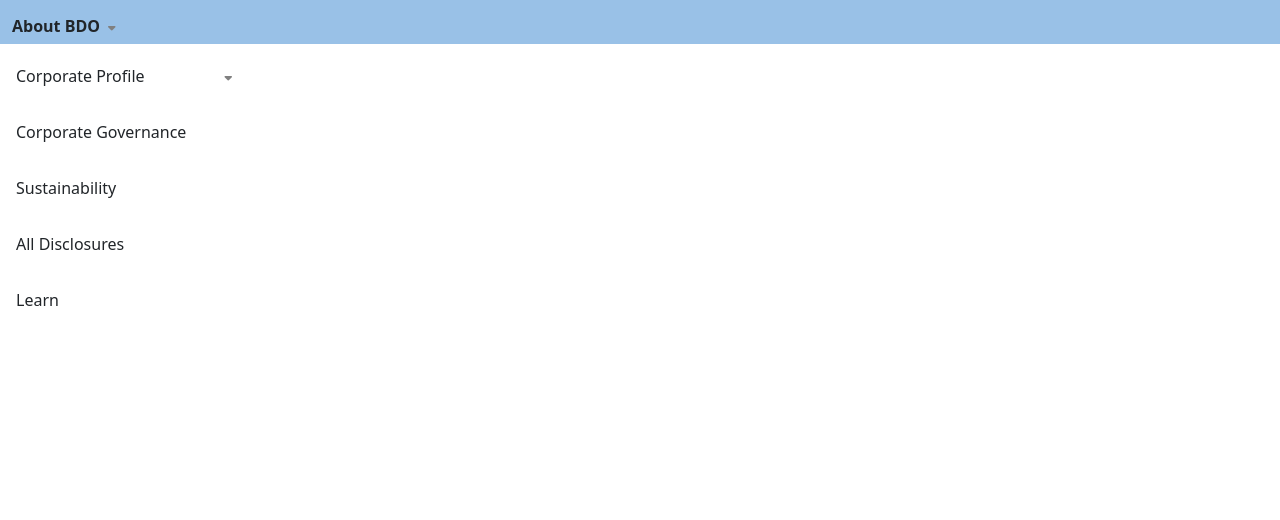
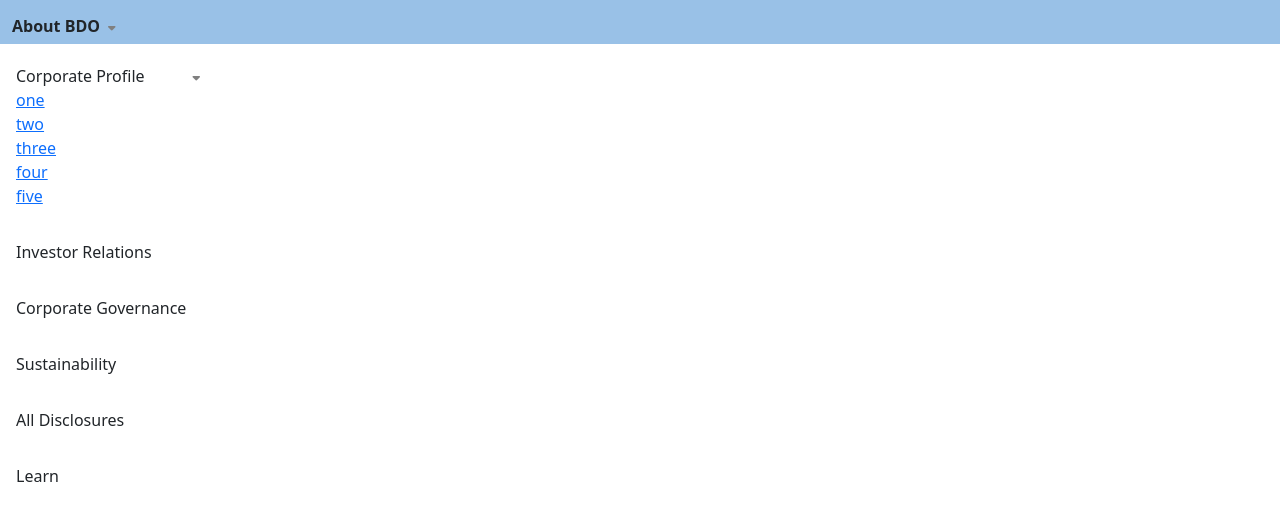
Before and after one commit to joeyyvel/LargeBankFileBDOsample2024, a React (Vite) app in the folder vite-project/: page /aboutBDO in a window 1280 px wide. Shown: the top 520 px of the page. Built offline with nearby package versions, Linux system fonts and the light colour scheme.

Commit message:
June 25 2024 11:45am

```diff
--- a/vite-project/src/components/mainRowOne/AboutBDO.jsx
+++ b/vite-project/src/components/mainRowOne/AboutBDO.jsx
@@ -21,19 +21,37 @@
           ></i>
         </button>
         <ul className="dropdown-menu rounded-0 p-0 border-0 mt-1">
-          <ul className="dropdown-menu rounded-0 p-0 border-0">
-            <li className="dropdown-item py-3" to="#">
+          <li>
+            <Link className="dropdown dropdown-item py-3">
               Corporate Profile
               <i
                 className="fa-solid fa-caret-down"
                 style={{
-                  paddingLeft: "5rem",
+                  paddingLeft: "3rem",
                   fontSize: "12px",
                   color: "gray",
                 }}
               ></i>
-            </li>
-          </ul>
+              <div className="dropOne">
+                <li>
+                  <Link>one</Link>
+                </li>
+                <li>
+                  <Link>two</Link>
+                </li>
+                <li>
+                  <Link>three</Link>
+                </li>
+                <li>
+                  <Link>four</Link>
+                </li>
+                <li>
+                  <Link>five</Link>
+                </li>
+              </div>
+            </Link>
+          </li>
+
           <li>
             <Link className="dropdown-item py-3" to="#">
               Investor Relations
```
